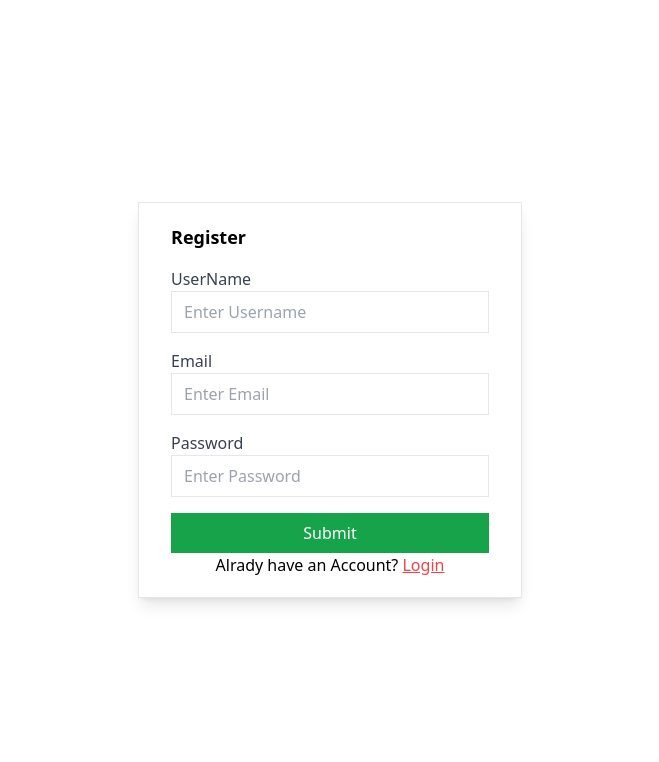
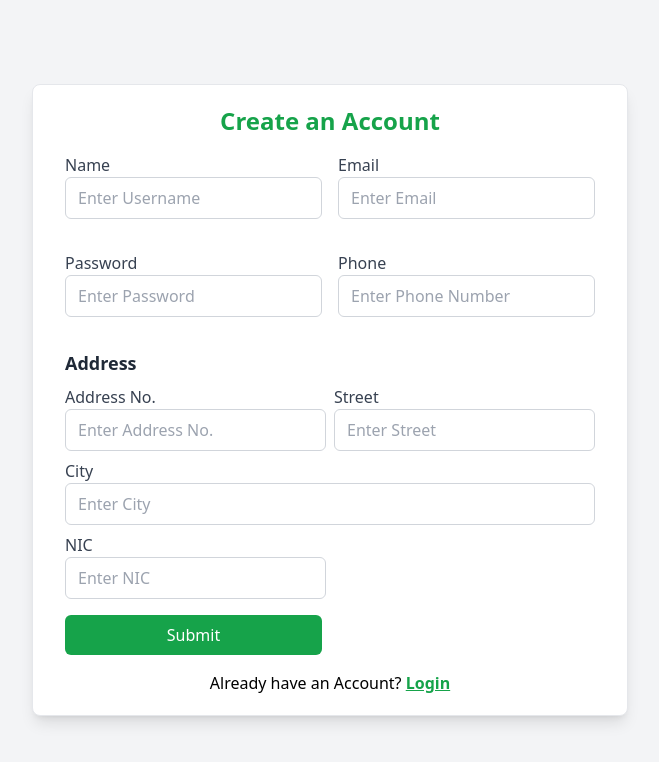
Before and after one commit to prabashwara65/WasteManagement, a React (Vite) app in the folder Frontend/: page /Register in a window 1280 px wide. Shown: the top 762 px of the page, without its empty margins (310-969 px from the left). Built offline with nearby package versions, Linux system fonts and the light colour scheme.

Commit message:
feat/adding new colums to register

```diff
--- a/Frontend/src/pages/Register.jsx
+++ b/Frontend/src/pages/Register.jsx
@@ -1,71 +1,147 @@
-import React, { useState } from 'react'
-import { Link, useNavigate } from 'react-router-dom'
-import axios from 'axios'
+import React, { useState } from 'react';
+import { Link, useNavigate } from 'react-router-dom';
+import axios from 'axios';
 
 const Register = () => {
-
-  const [values , setValues] = useState({
+  const [values, setValues] = useState({
     username: '',
     email: '',
     password: '',
-  })
+    address_no: '',
+    address_street: '',
+    address_city: '',
+    nic: '',
+    phone: '',
+  });
+
   const handleChanges = (e) => {
-    setValues({...values, [e.target.name]: [e.target.value]})
-  }
+    setValues({ ...values, [e.target.name]: e.target.value });
+  };
 
   const navigate = useNavigate();
 
-  const handleSubmit = async(e) => {
-      e.preventDefault()
-       try{
-        const res = await axios.post('http://localhost:3000/auth/register' , values)
-        if(res.status === 201){
-
-          navigate('/login')
+  const handleSubmit = async (e) => {
+    e.preventDefault();
+    try {
+      const res = await axios.post('http://localhost:3000/auth/register', values);
+      if (res.status === 201) {
+        navigate('/login');
       }
-       }catch(err){
+    } catch (err) {
       console.log(err);
     }
-  }
+  };
+
   return (
-    //flex - display as flex
-    //justify-center - make them horizontally center
-    //items-center - make them vertically center
-    //h-screen - take screen height
-
-    //background container
-    <div className='flex justify-center items-center h-screen'>
-
-        {/* main container */}
-        <div className='shadow-lg px-8 py-5 border w-96'>
-          <h2 className='text-lg font-bold mb-4'>Register</h2>
-          <form onSubmit={handleSubmit}>
+    <div className='flex justify-center items-center h-screen bg-gray-100'>
+      <div className='shadow-lg px-8 py-5 border  bg-white rounded-lg'>
+        <h2 className='text-2xl font-bold text-center mb-4 text-green-600'>Create an Account</h2>
+        <form onSubmit={handleSubmit} className='grid grid-cols-1 gap-4'>
           <div className='mb-4'>
-              <label htmlFor='username' className='block text-gray-700'>UserName</label>
-              {/* w-fll - take the same width as main container */}
-              <input type='text' className="w-full px-3 py-2 border" placeholder='Enter Username'
-              name='username' onChange={handleChanges}/>
+            <label htmlFor='username' className='block text-gray-700 font-medium'>Name</label>
+            <input
+              type='text'
+              className="w-full px-3 py-2 border border-gray-300 rounded-md focus:outline-none focus:ring focus:ring-green-200"
+              placeholder='Enter Username'
+              name='username'
+              onChange={handleChanges}
+              required
+            />
           </div>
           <div className='mb-4'>
-              <label htmlFor='email' className='block text-gray-700'>Email</label>
-              <input type='email' className='w-full px-3 py-2 border' placeholder='Enter Email'
-              name='email' onChange={handleChanges}/>
+            <label htmlFor='email' className='block text-gray-700 font-medium'>Email</label>
+            <input
+              type='email'
+              className='w-full px-3 py-2 border border-gray-300 rounded-md focus:outline-none focus:ring focus:ring-green-200'
+              placeholder='Enter Email'
+              name='email'
+              onChange={handleChanges}
+              required
+            />
           </div>
           <div className='mb-4'>
-              <label htmlFor='password' className='block text-gray-700'>Password</label>
-              <input type='password' className="w-full px-3 py-2 border" placeholder='Enter Password'
-              name='password' onChange={handleChanges}/>
+            <label htmlFor='password' className='block text-gray-700 font-medium'>Password</label>
+            <input
+              type='password'
+              className="w-full px-3 py-2 border border-gray-300 rounded-md focus:outline-none focus:ring focus:ring-green-200"
+              placeholder='Enter Password'
+              name='password'
+              onChange={handleChanges}
+              required
+            />
           </div>
-            <button className='w-full bg-green-600 text-white py-2' >Submit</button>
-          </form>
-          <div className='text-center'>
-            <span>Alrady have an Account? </span>
-            <Link to='/login' className='text-red-500 underline'>Login</Link>
+          <div className='mb-4'>
+            <label htmlFor='phone' className='block text-gray-700 font-medium'>Phone</label>
+            <input
+              type='tel'
+              className="w-full px-3 py-2 border border-gray-300 rounded-md focus:outline-none focus:ring focus:ring-green-200"
+              placeholder='Enter Phone Number'
+              name='phone'
+              onChange={handleChanges}
+              required
+            />
+          </div>
+
+          {/* Address Section */}
+          <div className='col-span-1 md:col-span-2 flex flex-col'>
+            <h3 className='text-lg font-semibold text-gray-800 mb-2'>Address</h3>
+            <div className='grid grid-cols-2 gap-2'>
+              <div>
+                <label htmlFor='address_no' className='block text-gray-700 font-medium'>Address No.</label>
+                <input
+                  type='text'
+                  className="w-full px-3 py-2 border border-gray-300 rounded-md focus:outline-none focus:ring focus:ring-green-200"
+                  placeholder='Enter Address No.'
+                  name='address_no'
+                  onChange={handleChanges}
+                  required
+                />
+              </div>
+              <div>
+                <label htmlFor='address_street' className='block text-gray-700 font-medium'>Street</label>
+                <input
+                  type='text'
+                  className="w-full px-3 py-2 border border-gray-300 rounded-md focus:outline-none focus:ring focus:ring-green-200"
+                  placeholder='Enter Street'
+                  name='address_street'
+                  onChange={handleChanges}
+                  required
+                />
+              </div>
+              <div className='col-span-2'>
+                <label htmlFor='address_city' className='block text-gray-700 font-medium'>City</label>
+                <input
+                  type='text'
+                  className="w-full px-3 py-2 border border-gray-300 rounded-md focus:outline-none focus:ring focus:ring-green-200"
+                  placeholder='Enter City'
+                  name='address_city'
+                  onChange={handleChanges}
+                  required
+                />
+              </div>
+              <div>
+                <label htmlFor='nic' className='block text-gray-700 font-medium'>NIC</label>
+                <input
+                  type='text'
+                  className="w-full px-3 py-2 border border-gray-300 rounded-md focus:outline-none focus:ring focus:ring-green-200"
+                  placeholder='Enter NIC'
+                  name='nic'
+                  onChange={handleChanges}
+                  required
+                />
+              </div>
             </div>
           </div>
 
+          <button className='w-full bg-green-600  text-white py-2 rounded-md hover:bg-green-700 transition duration-200'>Submit</button>
+        </form>
+        <div className='text-center mt-4'>
+          <span>Already have an Account? </span>
+          <Link to='/login' className='text-green-600 font-semibold underline'>Login</Link>
         </div>
-  )
-}
+      </div>
+    </div>
+  );
+};
 
-export default Register
+export default Register;
```
Lines whose indentation alone changed are shown as unchanged.
